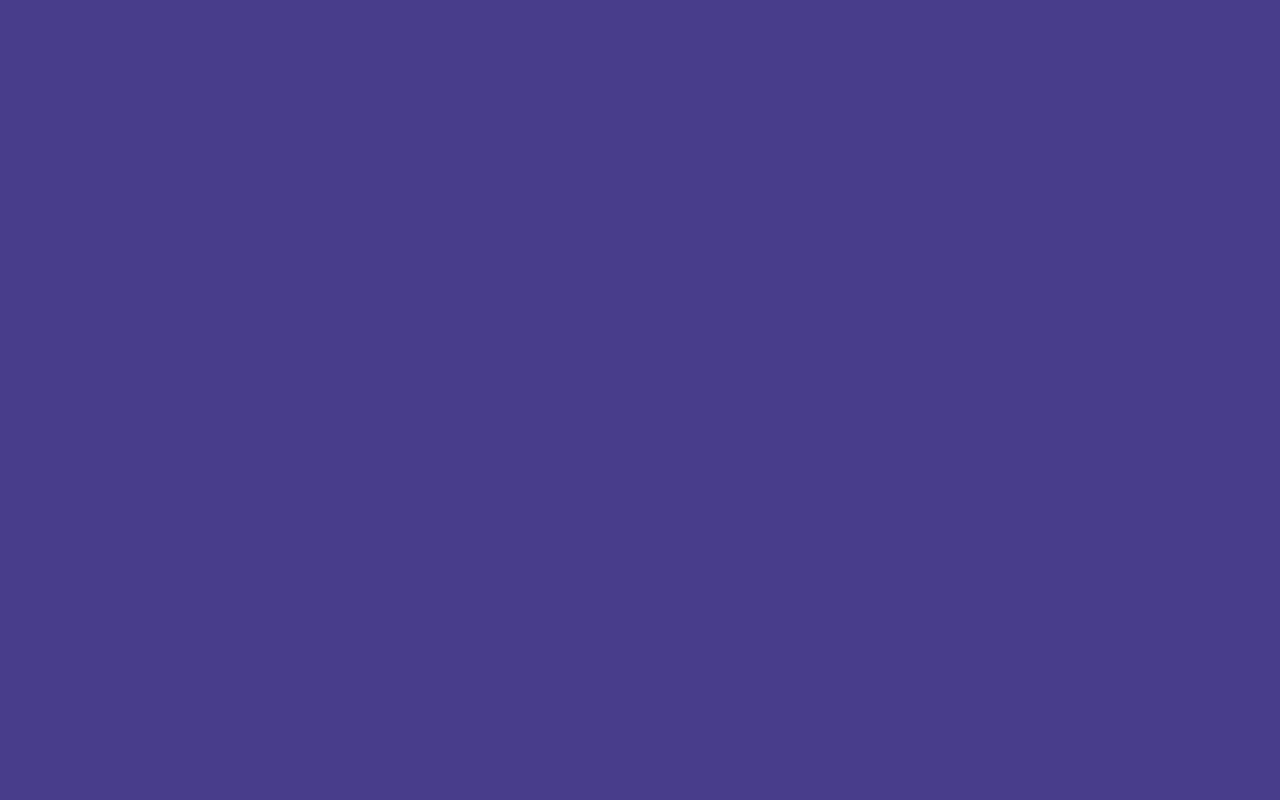
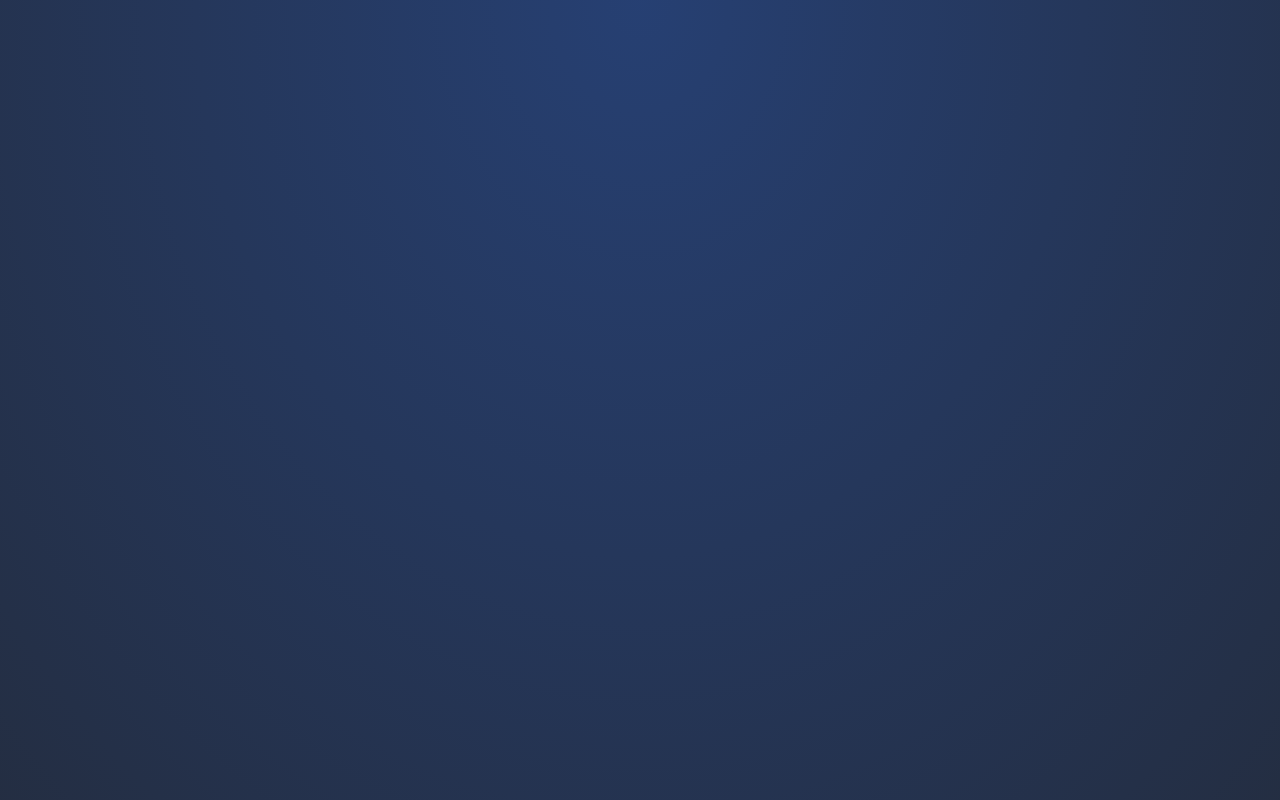
Before and after one commit to HectorVilas/ff-homepage, a plain HTML site: page index.html in a window 1280 px wide. Drawn offline with Linux system fonts and the light colour scheme.

Commit message:
grid and styling

```diff
--- a/index.html
+++ b/index.html
@@ -9,6 +9,12 @@
   <title>Homepage</title>
 </head>
 <body>
-
+  <div class="time">
+    <div class="clock">
+      <div class="minute-hand"></div>
+      <div class="second-hand"></div>
+      <div class="hour-hand"></div>
+    </div>
+  </div>
 </body>
 </html>
--- a/style.css
+++ b/style.css
@@ -1,3 +1,32 @@
+html {
+  display: flex;
+  width: 100vw;
+  height: 100vh;
+  padding: 0;
+  margin: 0;
+}
+
 body {
-  background-color: darkslateblue;
+  flex: auto;
+  padding: 0rem;
+  margin: 0rem;
+  /* background-color: darkslateblue; */
+  background: radial-gradient(at top, hsl(220, 50%, 30%), hsl(220, 30%, 20%));
+  display: grid;
+  grid-template-columns: repeat(3, 1fr);
+  grid-template-rows: repeat(2, 1fr);
+  grid-template-areas:
+    "..... ..... time"
+    "..... ..... .....";
+    gap: 1rem;
 }
+
+.time {
+  grid-area: time;
+  /* border: 1px solid black; */
+}
+
+
+** {
+  outline: 3px solid red;
+}
```
